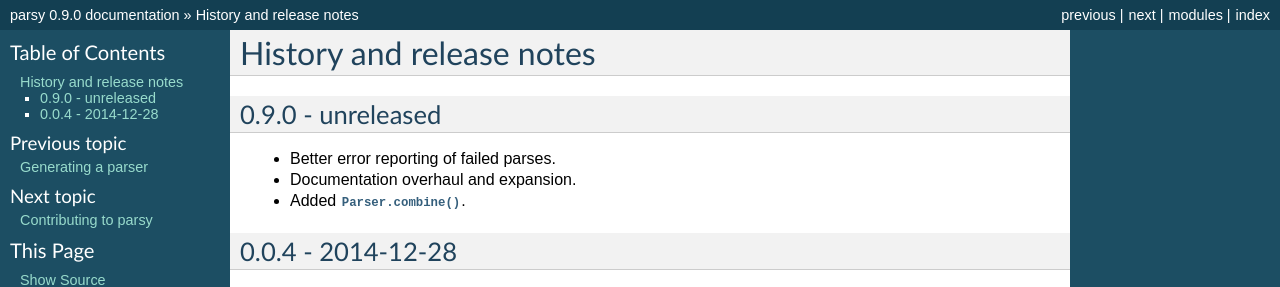
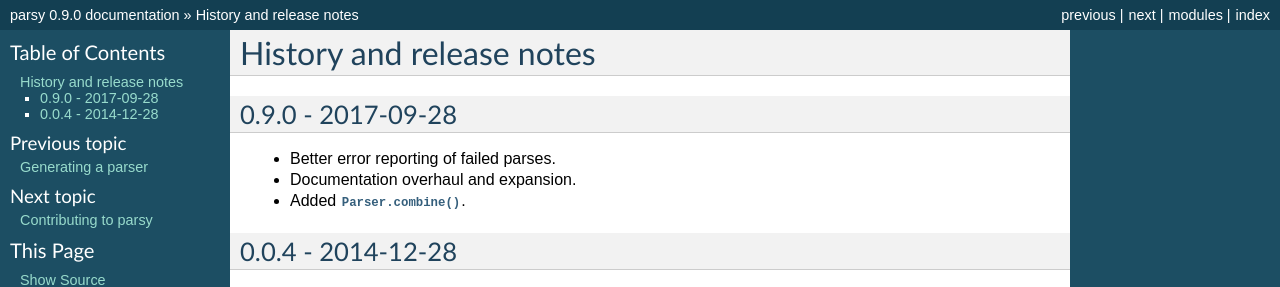
Before and after one commit to python-parsy/parsy, a Sphinx documentation site: the page built from docs/history.rst, in a window 1280 px wide. Shown: the top 287 px of the page. Built offline with Sphinx 7.4.7, drawn with Linux system fonts in a browser that asks for light colours.

Commit message:
Prepare for release

```diff
--- a/docs/history.rst
+++ b/docs/history.rst
@@ -4,7 +4,7 @@
 
 .. currentmodule:: parsy
 
-0.9.0 - unreleased
+0.9.0 - 2017-09-28
 ------------------
 
 * Better error reporting of failed parses.
```
